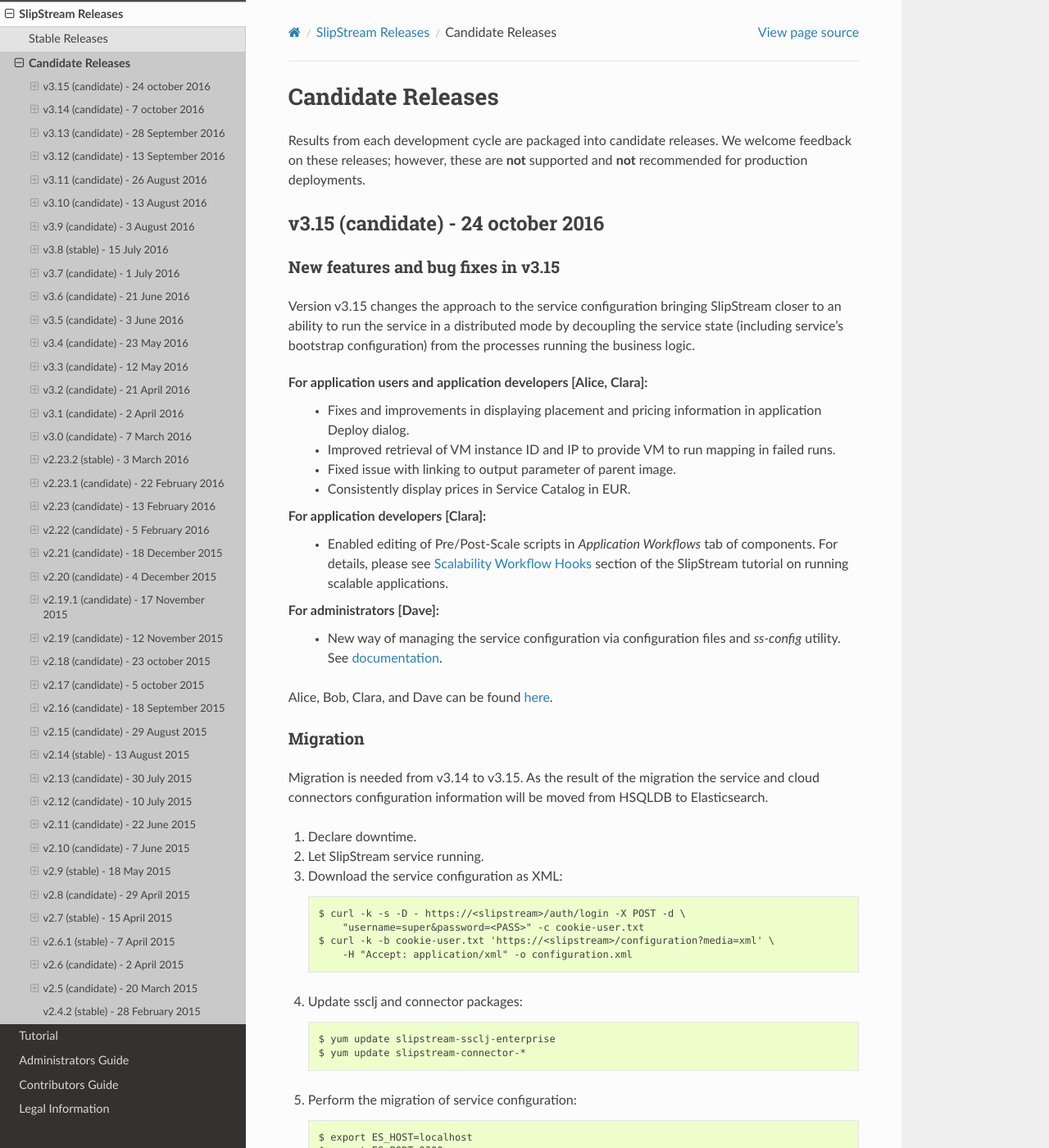
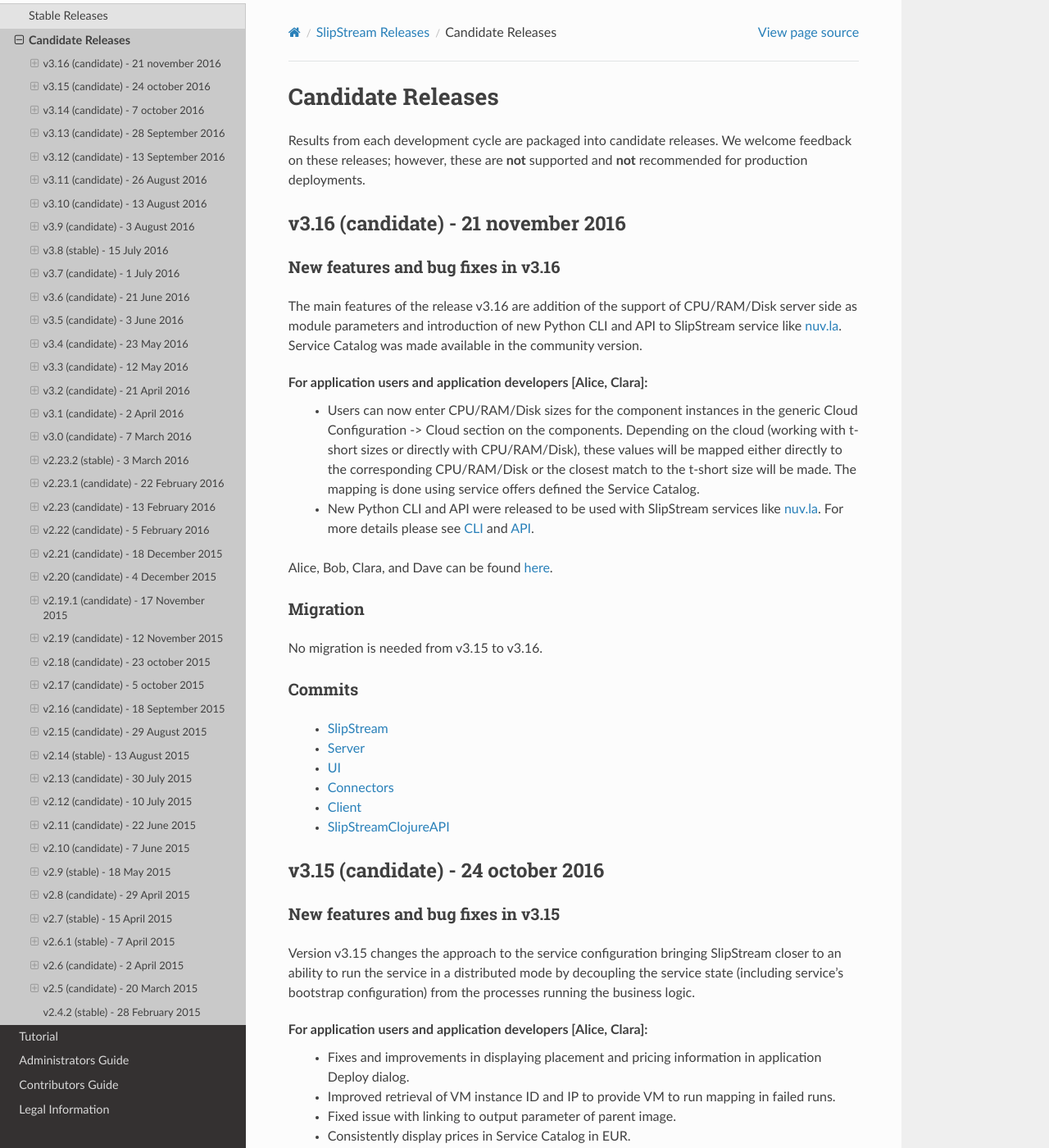
Before and after one commit to slipstream/SlipStreamDocumentation, a Sphinx documentation site: the page built from docs/release_notes/candidate_releases.rst, in a window 1280 px wide and 1400 px high. Shown: the whole window at 82% size. Built offline with Sphinx 7.4.7 and the Read the Docs theme 2.0.0, drawn with Linux system fonts in a browser that asks for light colours.

Commit message:
initial release notes for 3.16 - missing migration procedure for CPU/RAM/Disk

```diff
--- a/docs/release_notes/candidate_releases.rst
+++ b/docs/release_notes/candidate_releases.rst
@@ -4,6 +4,47 @@
 Results from each development cycle are packaged into candidate
 releases. We welcome feedback on these releases; however, these are
 **not** supported and **not** recommended for production deployments.
+
+v3.16 (candidate) - 21 november 2016
+------------------------------------
+
+New features and bug fixes in v3.16
+~~~~~~~~~~~~~~~~~~~~~~~~~~~~~~~~~~~
+
+The main features of the release v3.16 are addition of the support of CPU/RAM/Disk
+server side as module parameters and introduction of new Python CLI and API to
+SlipStream service like `nuv.la <https://nuv.la>`_.  Service Catalog was made
+available in the community version.
+
+For application users and application developers [Alice, Clara]:
+ - Users can now enter CPU/RAM/Disk sizes for the component instances in the
+   generic Cloud Configuration -> Cloud section on the components.  Depending
+   on the cloud (working with t-short sizes or directly with CPU/RAM/Disk),
+   these values will be mapped either directly to the corresponding CPU/RAM/Disk
+   or the closest match to the t-short size will be made.  The mapping is done
+   using service offers defined the Service Catalog.
+ - New Python CLI and API were released to be used with SlipStream services
+   like `nuv.la <https://nuv.la>`_.  For more details please see `CLI
+   <https://github.com/slipstream/SlipStreamCLI>`_ and
+   `API <https://github.com/slipstream/SlipStreamPythonAPI>`_.
+
+Alice, Bob, Clara, and Dave can be found
+`here <http://sixsq.com/personae/>`_.
+
+Migration
+~~~~~~~~~
+
+No migration is needed from v3.15 to v3.16.
+
+Commits
+~~~~~~~
+
+ -  `SlipStream <https://github.com/slipstream/SlipStream/compare/v3.15-community...v3.16-community>`__
+ -  `Server <https://github.com/slipstream/SlipStreamServer/compare/v3.15-community...v3.16-community>`__
+ -  `UI <https://github.com/slipstream/SlipStreamUI/compare/v3.15-community...v3.16-community>`__
+ -  `Connectors <https://github.com/slipstream/SlipStreamConnectors/compare/v3.15-community...v3.16-community>`__
+ -  `Client <https://github.com/slipstream/SlipStreamClient/compare/v3.15-community...v3.16-community>`__
+ -  `SlipStreamClojureAPI <https://github.com/slipstream/SlipStreamClojureAPI/compare/v3.15-community...v3.16-community>`__
 
 v3.15 (candidate) - 24 october 2016
 -----------------------------------
```
